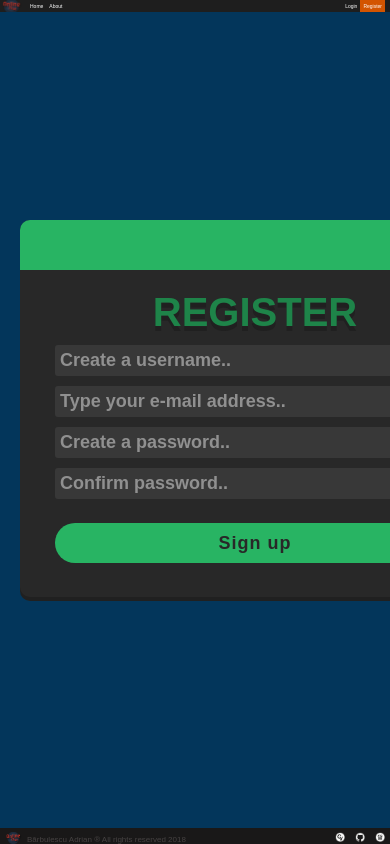
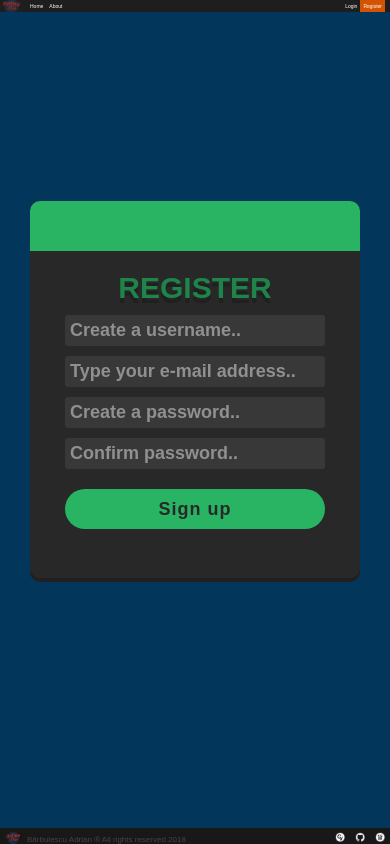
Before and after one commit to ST4NSB/chat-online, a PHP site: page /register.html in a window 390 px wide; the page is wider, and only the part inside the window is pictured. Run offline with PHP 8.4, Linux system fonts and the light colour scheme.

Commit message:
some responsive updates on login and register

```diff
--- a/assets/css/loginstyle.css
+++ b/assets/css/loginstyle.css
@@ -197,5 +197,9 @@
   .login__window {
     margin-top: 60px;
     margin-bottom: 1px;
+    height: 350px;
+  }
+  .login__content h1 {
+    font-size: 30px;
   }
 }
--- a/assets/css/registerstyle.css
+++ b/assets/css/registerstyle.css
@@ -1,16 +1,14 @@
 .main__register {
-  padding: 20px;
-  min-height: 100%;
-  margin: 0 auto -50px;
+  padding: 1px;
 }
 
 .register__window {
   background-color: #282828;
   box-shadow: 0 4px #202020;
 	width: 470px;
-	min-width: 380px;
 	height: 377px;
 	margin: 200px auto;
+  margin-bottom: 1px;
   border-radius: 10px;
 }
 
@@ -56,7 +54,7 @@
 
 .register__button {
   text-align: center;
-  padding-top: 14px;
+  padding-top: 10px;
 }
 
 .register__button button {
@@ -82,3 +80,53 @@
   font-size: 16px;
   font-weight: bold;
 }
+
+@media screen and (max-width: 500px) {
+  .register__window {
+    width: 370px;
+  }
+  .register__button button {
+    width: 300px;
+  }
+  .register__inputs input {
+    width: 300px;
+  }
+  .register__content h1 {
+    font-size: 35px;
+  }
+}
+
+@media screen and (max-width: 400px) {
+  .register__window {
+    width: 330px;
+  }
+  .register__button button {
+    width: 260px;
+  }
+  .register__inputs input {
+    width: 260px;
+  }
+  .register__content h1 {
+    font-size: 30px;
+  }
+}
+
+@media screen and (max-height: 768px) {
+  .register__window {
+    margin-top: 120px;
+    height: 360px;
+  }
+  .register__topside {
+    height: 30px;
+  }
+}
+
+@media screen and (max-height: 600px) {
+  .register__window {
+    margin-top: 58px;
+    height: 350px;
+  }
+  .register__topside {
+    height: 30px;
+  }
+}
```
